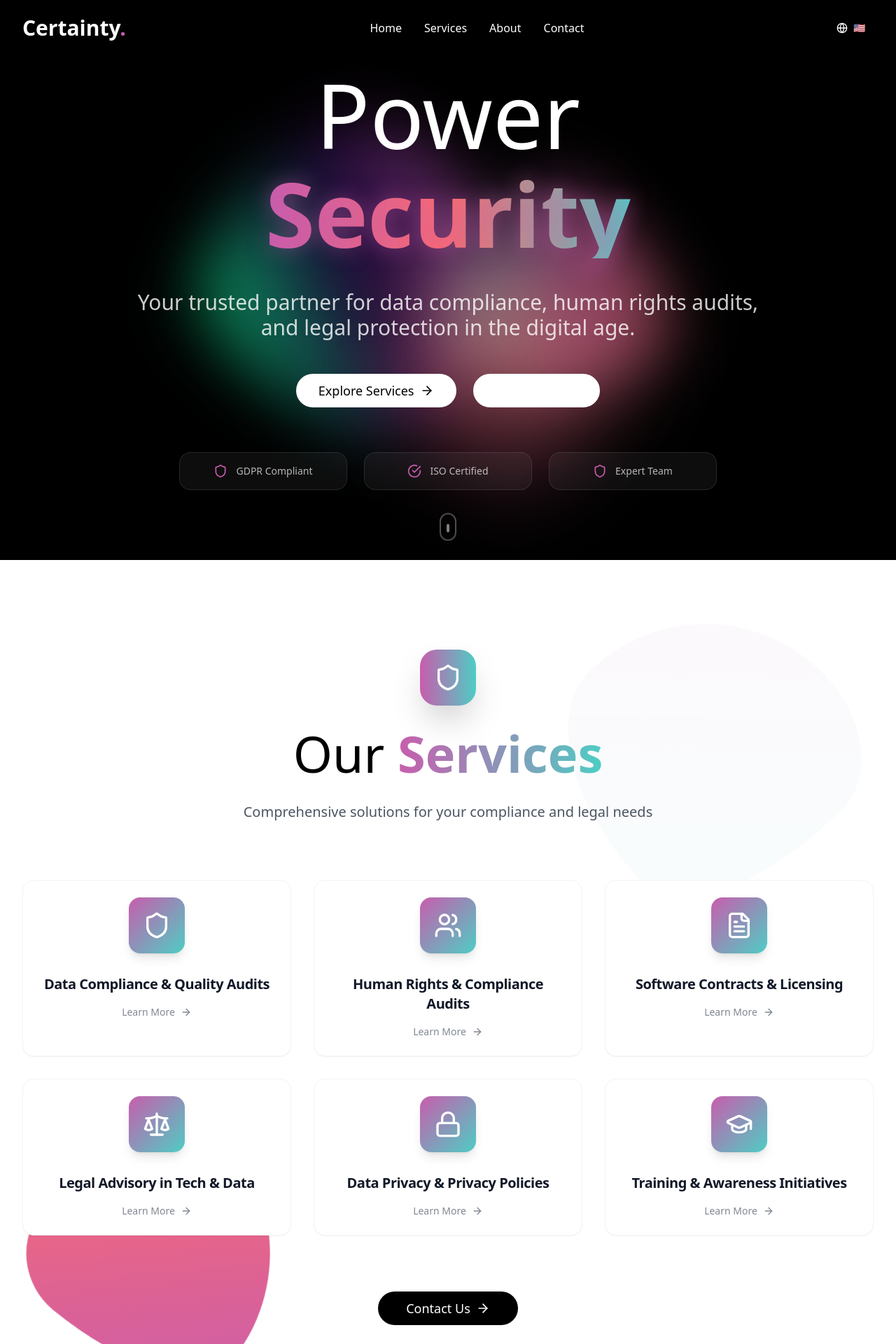
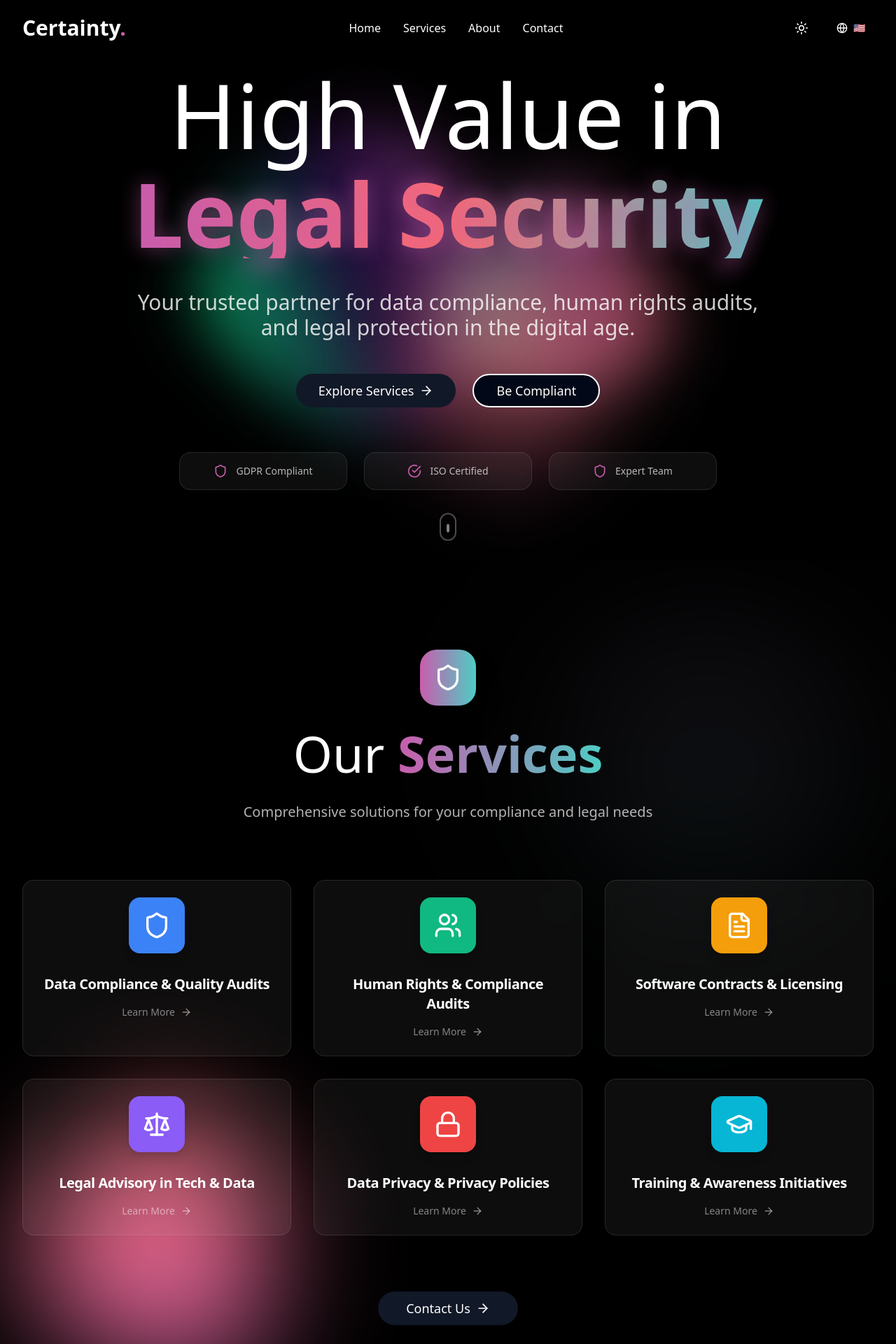
Before and after one commit to caonnis/cs, a React (Vite) app: page / in a window 1280 px wide. Shown: the top 1920 px of the page at 70% size. Built offline with nearby package versions, Linux system fonts and the light colour scheme.

Commit message:
Dark theme with solid icons and improved layout

```diff
--- a/src/components/Header.tsx
+++ b/src/components/Header.tsx
@@ -1,6 +1,6 @@
 import { useState, useEffect } from 'react';
 import { motion } from 'framer-motion';
-import { Menu, X } from 'lucide-react';
+import { Menu, X, Sun, Moon } from 'lucide-react';
 import { Button } from '@/components/ui/button';
 import { LanguageSelector } from '@/components/LanguageSelector';
 import { useLanguage } from '@/hooks/useLanguage';
@@ -8,6 +8,7 @@ import { useLanguage } from '@/hooks/useLanguage';
 export const Header = () => {
   const [isMenuOpen, setIsMenuOpen] = useState(false);
   const [isScrolled, setIsScrolled] = useState(false);
+  const [isDarkMode, setIsDarkMode] = useState(true);
   const { t } = useLanguage();
 
   useEffect(() => {
@@ -18,6 +19,15 @@ export const Header = () => {
     window.addEventListener('scroll', handleScroll);
     return () => window.removeEventListener('scroll', handleScroll);
   }, []);
+
+  useEffect(() => {
+    // Apply theme to document
+    if (isDarkMode) {
+      document.documentElement.classList.add('dark');
+    } else {
+      document.documentElement.classList.remove('dark');
+    }
+  }, [isDarkMode]);
 
   const navItems = [
     { key: 'nav.home', href: '#home' },
@@ -32,6 +42,10 @@ export const Header = () => {
       element.scrollIntoView({ behavior: 'smooth' });
     }
     setIsMenuOpen(false);
+  };
+
+  const toggleTheme = () => {
+    setIsDarkMode(!isDarkMode);
   };
 
   return (
@@ -77,18 +91,34 @@ export const Header = () => {
             ))}
           </nav>
 
-          {/* Desktop Language Selector */}
+          {/* Desktop Controls */}
           <motion.div
             initial={{ opacity: 0, x: 20 }}
             animate={{ opacity: 1, x: 0 }}
             transition={{ delay: 0.2 }}
             className="hidden lg:flex items-center space-x-4"
           >
+            <Button
+              variant="ghost"
+              size="sm"
+              onClick={toggleTheme}
+              className="text-white hover:text-certainty-accent"
+            >
+              {isDarkMode ? <Sun className="h-5 w-5" /> : <Moon className="h-5 w-5" />}
+            </Button>
             <LanguageSelector />
           </motion.div>
 
-          {/* Mobile Menu Button */}
+          {/* Mobile Controls */}
           <div className="lg:hidden flex items-center space-x-2">
+            <Button
+              variant="ghost"
+              size="sm"
+              onClick={toggleTheme}
+              className="text-white hover:text-certainty-accent"
+            >
+              {isDarkMode ? <Sun className="h-5 w-5" /> : <Moon className="h-5 w-5" />}
+            </Button>
             <LanguageSelector />
             <Button
               variant="ghost"
--- a/src/components/Hero.tsx
+++ b/src/components/Hero.tsx
@@ -5,11 +5,11 @@ import { Button } from '@/components/ui/button';
 import { useLanguage } from '@/hooks/useLanguage';
 
 const rotatingWords = [
-  'Compliance',
-  'Privacy',
-  'Security',
-  'Protection',
-  'Governance'
+  'Privacy & Compliance',
+  'Data Protection',
+  'Legal Security',
+  'Risk Management',
+  'Digital Governance'
 ];
 
 export const Hero = () => {
@@ -119,7 +119,7 @@ export const Hero = () => {
               className="mb-8"
             >
               <h1 className="text-6xl sm:text-7xl md:text-8xl lg:text-9xl font-light text-white leading-tight">
-                <span className="block">Power</span>
+                <span className="block">High Value in</span>
                 <div className="block h-[1.2em] flex items-center justify-center">
                   <AnimatePresence mode="wait">
                     <motion.span
--- a/src/components/Services.tsx
+++ b/src/components/Services.tsx
@@ -23,6 +23,7 @@ const services = [
     descriptionKey: 'service.data-compliance.description',
     detailsKey: 'service.data-compliance.details',
     benefitsKey: 'service.data-compliance.benefits',
+    color: '#3B82F6', // Blue
   },
   {
     id: 'human-rights',
@@ -31,6 +32,7 @@ const services = [
     descriptionKey: 'service.human-rights.description',
     detailsKey: 'service.human-rights.details',
     benefitsKey: 'service.human-rights.benefits',
+    color: '#10B981', // Green
   },
   {
     id: 'software-contracts',
@@ -39,6 +41,7 @@ const services = [
     descriptionKey: 'service.software-contracts.description',
     detailsKey: 'service.software-contracts.details',
     benefitsKey: 'service.software-contracts.benefits',
+    color: '#F59E0B', // Orange
   },
   {
     id: 'legal-advisory',
@@ -47,6 +50,7 @@ const services = [
     descriptionKey: 'service.legal-advisory.description',
     detailsKey: 'service.legal-advisory.details',
     benefitsKey: 'service.legal-advisory.benefits',
+    color: '#8B5CF6', // Purple
   },
   {
     id: 'data-privacy',
@@ -55,6 +59,7 @@ const services = [
     descriptionKey: 'service.data-privacy.description',
     detailsKey: 'service.data-privacy.details',
     benefitsKey: 'service.data-privacy.benefits',
+    color: '#EF4444', // Red
   },
   {
     id: 'training',
@@ -63,6 +68,7 @@ const services = [
     descriptionKey: 'service.training.description',
     detailsKey: 'service.training.details',
     benefitsKey: 'service.training.benefits',
+    color: '#06B6D4', // Cyan
   }
 ];
 
@@ -90,7 +96,7 @@ export const Services = () => {
   const selectedServiceData = services.find(s => s.id === selectedService);
 
   return (
-    <section id="services" className="py-20 lg:py-32 bg-white relative overflow-hidden">
+    <section id="services" className="py-20 lg:py-32 bg-black relative overflow-hidden">
       {/* Subtle background elements */}
       <div className="absolute inset-0">
         <motion.div
@@ -103,10 +109,11 @@ export const Services = () => {
             repeat: Infinity,
             ease: "linear"
           }}
-          className="absolute top-20 right-20 w-96 h-96 opacity-5"
+          className="absolute top-20 right-20 w-96 h-96 opacity-10"
           style={{
             background: 'linear-gradient(135deg, #c85dad 0%, #4ecdc4 100%)',
             borderRadius: '60% 40% 30% 70% / 60% 30% 70% 40%',
+            filter: 'blur(100px)',
           }}
         />
 
@@ -120,10 +127,11 @@ export const Services = () => {
             repeat: Infinity,
             ease: "linear"
           }}
-          className="absolute bottom-20 left-20 w-80 h-80 opacity-3"
+          className="absolute bottom-20 left-20 w-80 h-80 opacity-8"
           style={{
             background: 'linear-gradient(225deg, #ff6b6b 0%, #c85dad 100%)',
             borderRadius: '30% 70% 70% 30% / 30% 30% 70% 70%',
+            filter: 'blur(80px)',
           }}
         />
       </div>
@@ -147,15 +155,15 @@ export const Services = () => {
             <Shield className="w-10 h-10 text-white" />
           </motion.div>
 
-          <h2 className="text-5xl sm:text-6xl md:text-7xl font-light text-black mb-8">
+          <h2 className="text-5xl sm:text-6xl md:text-7xl font-light text-white mb-8">
             Our <span className="font-bold bg-gradient-to-r from-[#c85dad] to-[#4ecdc4] bg-clip-text text-transparent">Services</span>
           </h2>
-          <p className="text-xl text-gray-600 max-w-3xl mx-auto leading-relaxed">
+          <p className="text-xl text-white/70 max-w-3xl mx-auto leading-relaxed">
             {t('services.subtitle')}
           </p>
         </motion.div>
 
-        {/* Services Grid - Clean minimal cards */}
+        {/* Services Grid - Dark theme with solid icons */}
         <div className="grid grid-cols-1 md:grid-cols-2 lg:grid-cols-3 gap-8 mb-20">
           {services.map((service, index) => {
             const Icon = service.icon;
@@ -170,17 +178,18 @@ export const Services = () => {
                 className="group cursor-pointer"
                 onClick={() => openServiceModal(service.id)}
               >
-                <Card className="h-full border border-gray-100 bg-white hover:bg-gray-50 transition-all duration-500 overflow-hidden relative group-hover:shadow-2xl group-hover:shadow-gray-200/50 rounded-2xl">
+                <Card className="h-full border border-white/10 bg-white/5 backdrop-blur-xl hover:bg-white/10 transition-all duration-500 overflow-hidden relative group-hover:shadow-2xl group-hover:shadow-[#c85dad]/20 rounded-2xl">
                   <CardHeader className="text-center pb-4 relative z-10">
                     <motion.div
                       whileHover={{ scale: 1.1, rotate: 5 }}
                       transition={{ type: "spring", stiffness: 300 }}
-                      className="w-20 h-20 mx-auto mb-6 rounded-2xl bg-gradient-to-br from-[#c85dad] to-[#4ecdc4] flex items-center justify-center shadow-lg group-hover:shadow-xl transition-shadow duration-300"
+                      className="w-20 h-20 mx-auto mb-6 rounded-2xl flex items-center justify-center shadow-lg group-hover:shadow-xl transition-shadow duration-300"
+                      style={{ backgroundColor: service.color }}
                     >
                       <Icon className="h-10 w-10 text-white" />
                     </motion.div>
 
-                    <CardTitle className="text-xl font-bold text-gray-900 group-hover:text-transparent group-hover:bg-gradient-to-r group-hover:from-[#c85dad] group-hover:to-[#4ecdc4] group-hover:bg-clip-text transition-all duration-300">
+                    <CardTitle className="text-xl font-bold text-white group-hover:text-transparent group-hover:bg-gradient-to-r group-hover:from-[#c85dad] group-hover:to-[#4ecdc4] group-hover:bg-clip-text transition-all duration-300">
                       {t(service.titleKey)}
                     </CardTitle>
                   </CardHeader>
@@ -189,7 +198,7 @@ export const Services = () => {
                     <motion.div
                       initial={{ opacity: 0.7 }}
                       whileHover={{ opacity: 1 }}
-                      className="flex items-center justify-center text-gray-600 group-hover:text-gray-900 transition-colors duration-300"
+                      className="flex items-center justify-center text-white/70 group-hover:text-white transition-colors duration-300"
                     >
                       <span className="text-sm font-medium mr-2">Learn More</span>
                       <ArrowRight className="h-4 w-4 group-hover:translate-x-1 transition-transform duration-300" />
@@ -212,7 +221,7 @@ export const Services = () => {
           <Button
             size="xl"
             onClick={scrollToContact}
-            className="group relative overflow-hidden bg-black text-white hover:bg-gray-900 px-10 py-4 text-lg font-medium rounded-full transition-all duration-300 hover:scale-105 hover:shadow-2xl"
+            className="group relative overflow-hidden bg-white text-black hover:bg-white/90 px-10 py-4 text-lg font-medium rounded-full transition-all duration-300 hover:scale-105 hover:shadow-2xl"
           >
             <span className="relative z-10 flex items-center">
               {t('contact.cta')}
@@ -254,7 +263,10 @@ export const Services = () => {
                   </Button>
 
                   <div className="flex items-center mb-4">
-                    <div className="w-16 h-16 bg-white/20 backdrop-blur-sm rounded-2xl flex items-center justify-center mr-4">
+                    <div
+                      className="w-16 h-16 rounded-2xl flex items-center justify-center mr-4"
+                      style={{ backgroundColor: selectedServiceData.color }}
+                    >
                       <selectedServiceData.icon className="h-8 w-8 text-white" />
                     </div>
                     <h3 className="text-2xl font-bold">{t(selectedServiceData.titleKey)}</h3>
--- a/src/index.css
+++ b/src/index.css
@@ -54,8 +54,49 @@
     @apply border-border;
   }
   body {
-    @apply bg-background text-foreground;
+    @apply bg-background text-foreground transition-colors duration-300;
   }
+}
+
+/* Dark mode styles */
+.dark {
+  color-scheme: dark;
+}
+
+.dark body {
+  @apply bg-black text-white;
+}
+
+.dark .bg-white {
+  @apply bg-gray-900;
+}
+
+.dark .text-black {
+  @apply text-white;
+}
+
+.dark .text-gray-900 {
+  @apply text-gray-100;
+}
+
+.dark .text-gray-700 {
+  @apply text-gray-300;
+}
+
+.dark .text-gray-600 {
+  @apply text-gray-400;
+}
+
+.dark .border-gray-100 {
+  @apply border-gray-800;
+}
+
+.dark .bg-gray-50 {
+  @apply bg-gray-900;
+}
+
+.dark .hover\:bg-gray-50:hover {
+  @apply hover:bg-gray-800;
 }
 
 /* Custom scrollbar */
@@ -65,6 +106,10 @@
 
 ::-webkit-scrollbar-track {
   background: #f1f1f1;
+}
+
+.dark ::-webkit-scrollbar-track {
+  background: #1f1f1f;
 }
 
 ::-webkit-scrollbar-thumb {
@@ -122,3 +167,8 @@ html {
 .focus-visible:focus-visible {
   @apply outline-2 outline-offset-2 outline-certainty-accent;
 }
+
+/* Theme transition */
+* {
+  transition: background-color 0.3s ease, color 0.3s ease, border-color 0.3s ease;
+}
```
Also changed, not shown: src/components/Team.tsx (+37 -11 lines).
